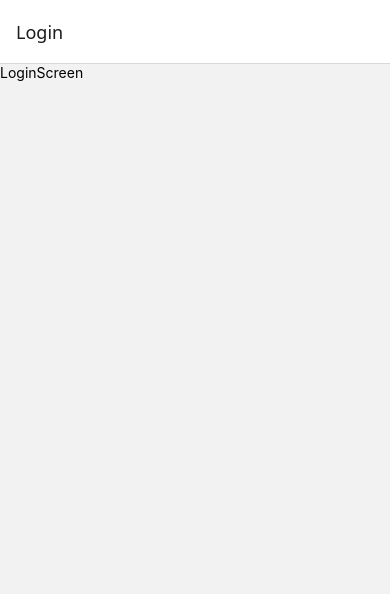
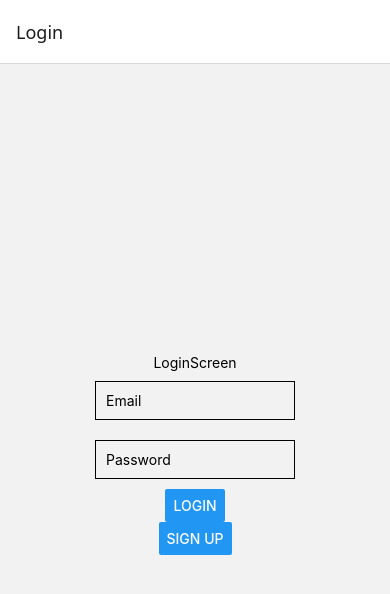
Before and after one commit to jarrenoh/nuShower, a React Native app: screen /Login in a window 390 px wide. Shown: the top 594 px of the page. Built offline with nearby package versions, Linux system fonts and the light colour scheme.

Commit message:
signup works

```diff
--- a/firebase.tsx
+++ b/firebase.tsx
@@ -1,4 +1,3 @@
-
 import { initializeApp } from "firebase/app";
 import {getAuth } from "firebase/auth";
 
--- a/screens/Login.tsx
+++ b/screens/Login.tsx
@@ -1,5 +1,6 @@
-import { View, Text } from 'react-native'
+import { View, Text, TextInput, Button } from 'react-native'
 import React, {useState }from 'react'
+import { getAuth, signInWithEmailAndPassword, createUserWithEmailAndPassword, signOut } from 'firebase/auth'
 import { FIREBASE_AUTH } from 'firebase'
 
 const LoginScreen = () => {
@@ -8,11 +9,85 @@ const LoginScreen = () => {
   const [loading, setLoading] = useState(false)
   const auth = FIREBASE_AUTH
 
-  return (
-    <View>
+  const signup = () => {
+    setLoading(true)
+    createUserWithEmailAndPassword(auth, email, password)
+      .then(() => {
+        console.log('Signed up')
+      })
+      .catch((error) => {
+        console.log('Error:', error)
+      })
+      .finally(() => {
+        setLoading(false)
+      })
+  }
+
+  const signin = () => {
+    setLoading(true)
+    signInWithEmailAndPassword(auth, email, password)
+      .then(() => {
+        console.log('Logged in')
+      })
+      .catch((error) => {
+        console.log('Error:', error)
+      })
+      .finally(() => {
+        setLoading(false)
+      })
+  }
+
+
+return (
+    <View style = {styles.container}>
       <Text>LoginScreen</Text>
+      <TextInput
+        placeholder = "Email"
+        value = {email}
+        onChangeText = {setEmail}
+        autoCapitalize='none'
+        style = {{borderWidth: 1, padding: 10, margin: 10, width: 200}}
+      />
+      <TextInput
+        secureTextEntry = {true}
+        placeholder = "Password"
+        value = {password}
+        onChangeText = {setPassword}
+        style = {{borderWidth: 1, padding: 10, margin: 10, width: 200}}
+      />
+      <Button
+        title = "Login"
+        onPress = {() => {
+          setLoading(true)
+          signInWithEmailAndPassword(auth, email, password)
+            .then(() => {
+              console.log('Logged in')
+            })
+            .catch((error) => {
+              console.log('Error:', error)
+            })
+            .finally(() => {
+              setLoading(false)
+            })
+        }}
+        disabled = {loading}
+      />
+
+      <Button
+        title = "Sign Up"
+        onPress = {signup}
+        disabled = {loading}
+      />
     </View>
   )
 }
 
 export default LoginScreen
+
+const styles = {
+  container: {
+    flex: 1,
+    justifyContent: 'center' as 'center',
+    alignItems: 'center' as 'center'
+  }
+}
```
Also changed, not shown: 1 other file (tests, documents, lock files or other folders).
